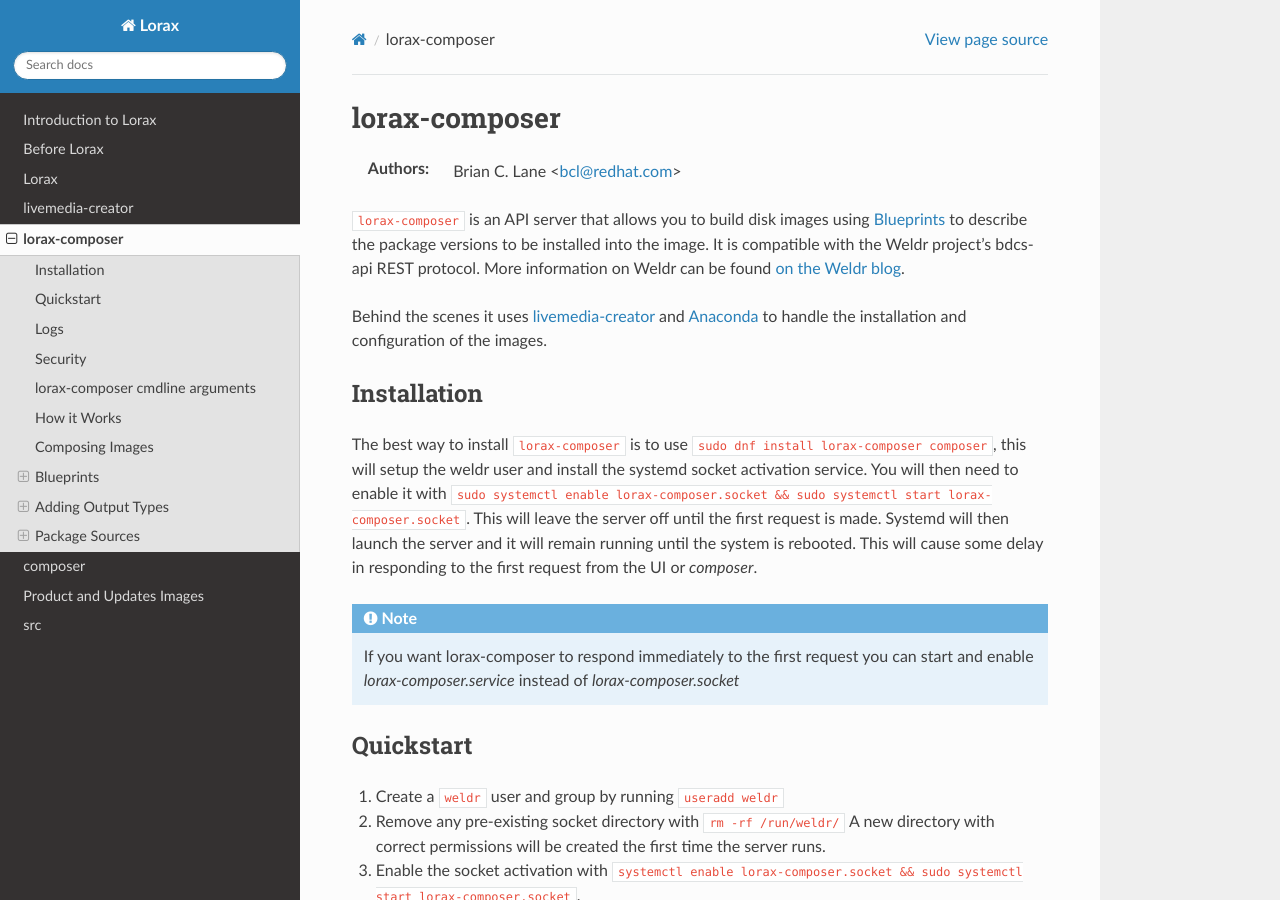
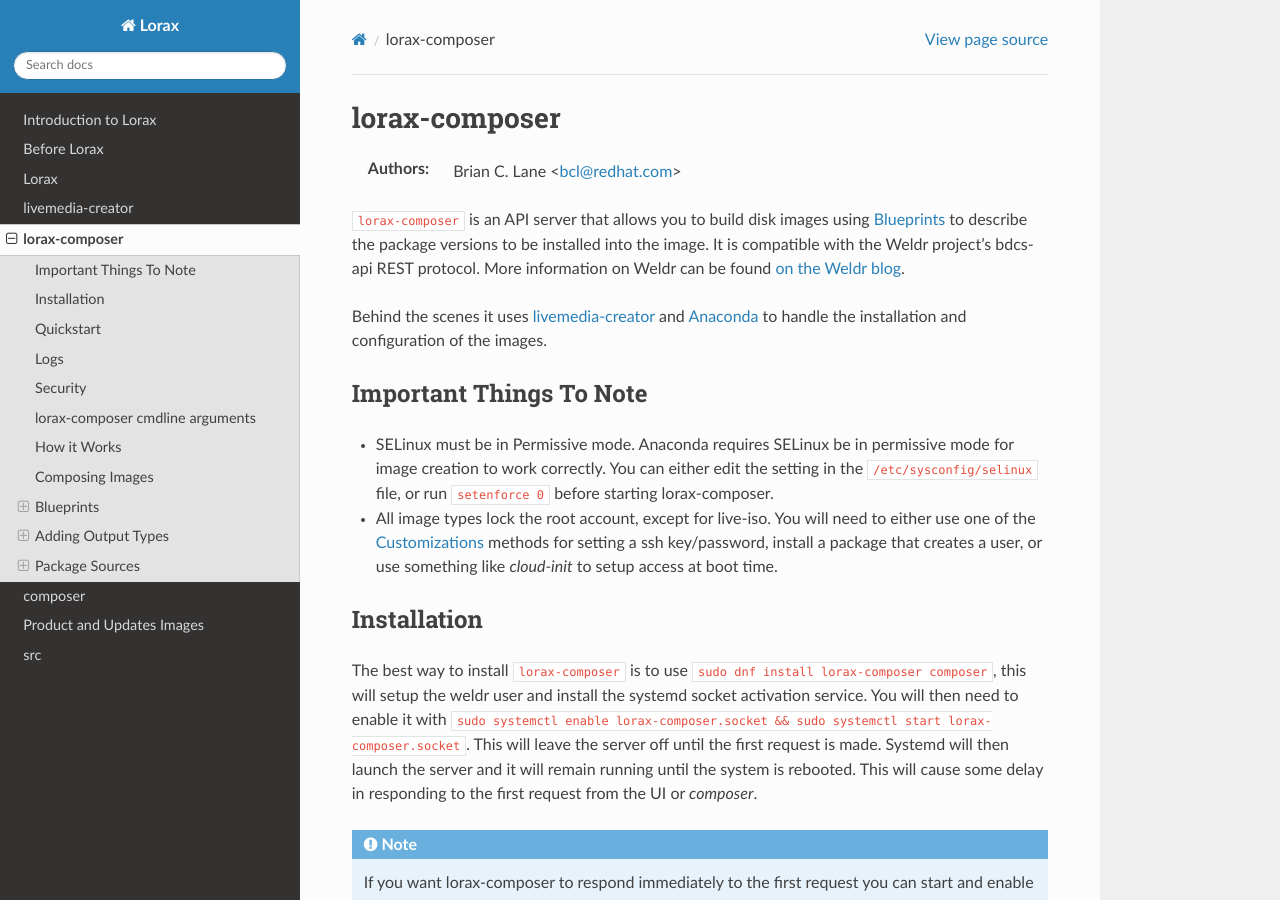
Before and after one commit to weldr/lorax, a Sphinx documentation site: the page built from docs/lorax-composer.rst, in a window 1280 px wide and 900 px high. Built offline with Sphinx 7.4.7 and the Read the Docs theme 2.0.0, drawn with Linux system fonts in a browser that asks for light colours.

Commit message:
Lock the root account, except on live-iso
If we leave the root account w/o a password people will use it that way,
leading to insecure images. Also if we use a default password. So lock
the root account in the templates.

Users will need to do one of these things:
 1. Use [[customizations.user]] in their blueprint to configure root or
    another user.
 2. Use [[customizations.sshkey]] to set a key for root
 2. Install a package that configures a user at install time
 3. Install a package that sets up a user at boot time (eg. cloud-init)

This also drops the auth line from the kickstart templates, allowing it
to use the default password algoritm instead of md5.

Resolves: rhbz#1626122

```diff
--- a/docs/lorax-composer.rst
+++ b/docs/lorax-composer.rst
@@ -12,6 +12,18 @@
 Behind the scenes it uses `livemedia-creator <livemedia-creator.html>`_ and
 `Anaconda <https://anaconda-installer.readthedocs.io/en/latest/>`_ to handle the
 installation and configuration of the images.
+
+Important Things To Note
+------------------------
+
+* SELinux must be in Permissive mode. Anaconda requires SELinux be in permissive mode
+  for image creation to work correctly. You can either edit the setting in the
+  ``/etc/sysconfig/selinux`` file, or run ``setenforce 0`` before starting lorax-composer.
+
+* All image types lock the root account, except for live-iso. You will need to either
+  use one of the `Customizations`_ methods for setting a ssh key/password, install a
+  package that creates a user, or use something like `cloud-init` to setup access at
+  boot time.
 
 Installation
 ------------
```
Also changed, not shown: 5 other files.
